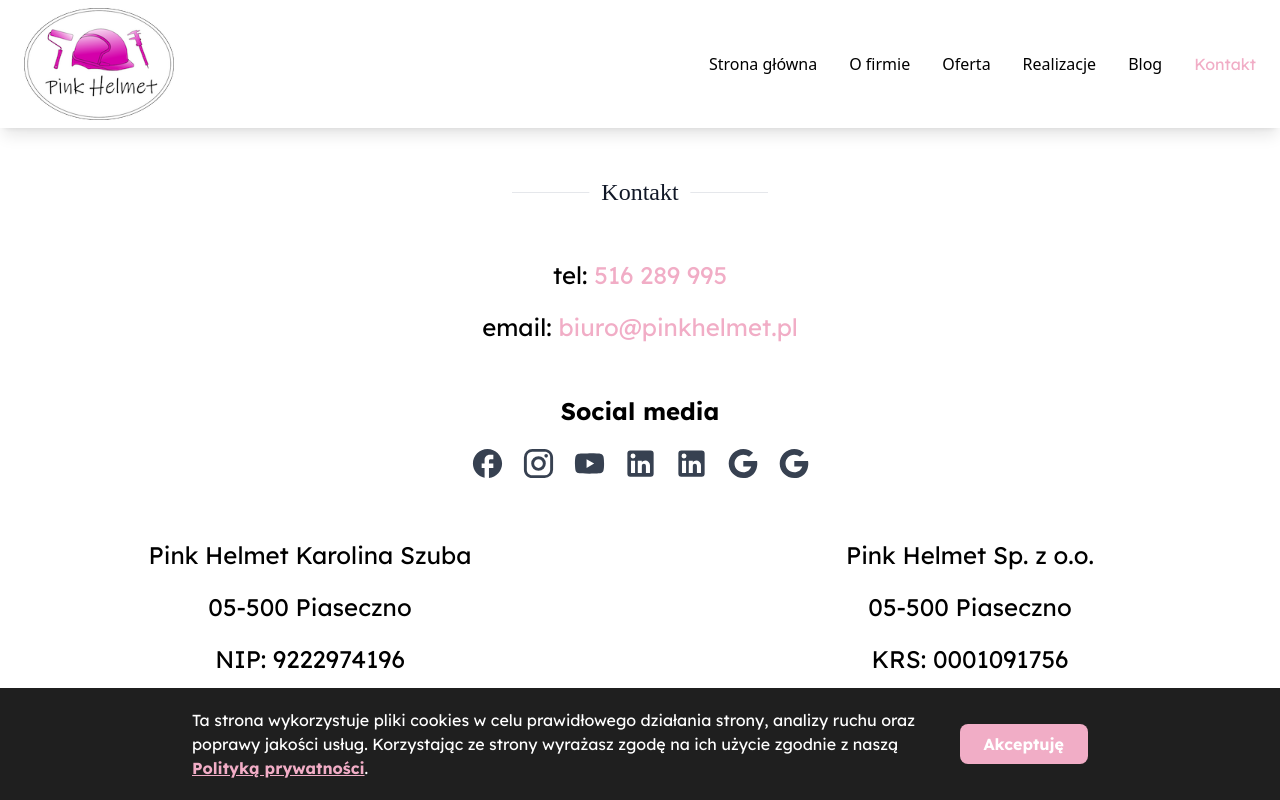
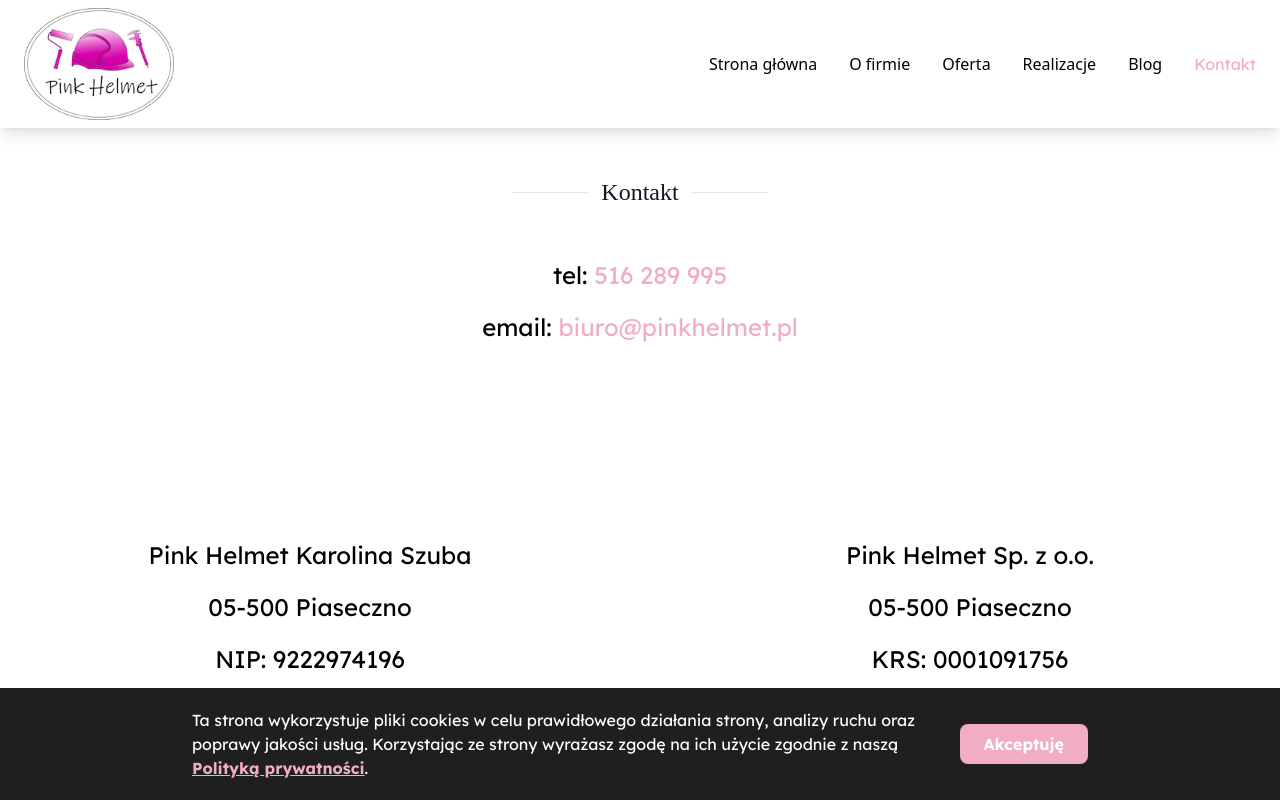
Before and after one commit to PinkHelmet/pink, a Next.js app: page /contact in a window 1280 px wide. Shown: the top 800 px of the page. Built offline with nearby package versions, Linux system fonts and the light colour scheme; a web font is replaced by a local one.

Commit message:
Update SocialMedia.js

```diff
--- a/components/SocialMedia.js
+++ b/components/SocialMedia.js
@@ -8,14 +8,14 @@ const SocialMedia = () => {
 
   return (
     <div className="w-full text-center my-6">
-      <p className="p-2 font-semibold">Social media</p>
-      <div className="flex justify-center flex-wrap gap-4">
+      <p className="p-2 font-semibold text-white">Social media</p>
+      <div className="flex justify-center flex-wrap gap-6">
         {facebook && (
           <a
             href={facebook}
             target="_blank"
             rel="noopener noreferrer"
-            className="text-gray-700 hover:text-[#1877f2] transition duration-150 ease-in-out"
+            className="text-white hover:text-[#1877f2] transition duration-150 ease-in-out"
             aria-label="Zobacz więcej o mojej firmie na Facebooku"
           >
             <FacebookOutlined fontSize="large" />
@@ -26,7 +26,7 @@ const SocialMedia = () => {
             href={instagram}
             target="_blank"
             rel="noopener noreferrer"
-            className="text-gray-700 hover:text-pink-500 transition duration-150 ease-in-out"
+            className="text-white hover:text-pink-500 transition duration-150 ease-in-out"
             aria-label="Zobacz mój profil na Instagramie"
           >
             <Instagram fontSize="large" />
@@ -37,7 +37,7 @@ const SocialMedia = () => {
             href={youtube}
             target="_blank"
             rel="noopener noreferrer"
-            className="text-gray-700 hover:text-red-600 transition duration-150 ease-in-out"
+            className="text-white hover:text-red-600 transition duration-150 ease-in-out"
             aria-label="Odwiedź mojego YouTube i dowiedz się więcej o mnie"
           >
             <YouTube fontSize="large" />
@@ -48,7 +48,7 @@ const SocialMedia = () => {
             href={linkedin}
             target="_blank"
             rel="noopener noreferrer"
-            className="text-gray-700 hover:text-blue-700 transition duration-150 ease-in-out"
+            className="text-white hover:text-blue-500 transition duration-150 ease-in-out"
             aria-label="Sprawdź linkedin firmy Pink Helmet Karolina Szuba"
           >
             <LinkedIn fontSize="large" />
@@ -59,7 +59,7 @@ const SocialMedia = () => {
             href={linkedin_SP}
             target="_blank"
             rel="noopener noreferrer"
-            className="text-gray-700 hover:text-blue-700 transition duration-150 ease-in-out"
+            className="text-white hover:text-blue-500 transition duration-150 ease-in-out"
             aria-label="Sprawdź linkedin firmy Pink Helmet SP z o.o."
           >
             <LinkedIn fontSize="large" />
@@ -70,7 +70,7 @@ const SocialMedia = () => {
             href={maps}
             target="_blank"
             rel="noopener noreferrer"
-            className="text-gray-700 hover:text-red-500 transition duration-150 ease-in-out"
+            className="text-white hover:text-red-500 transition duration-150 ease-in-out"
             aria-label="Sprawdź jak dojechać do firmy Pink Helmet Karolina Szuba"
           >
             <Google fontSize="large" />
@@ -81,7 +81,7 @@ const SocialMedia = () => {
             href={maps_SP}
             target="_blank"
             rel="noopener noreferrer"
-            className="text-gray-700 hover:text-red-500 transition duration-150 ease-in-out"
+            className="text-white hover:text-red-500 transition duration-150 ease-in-out"
             aria-label="Sprawdź jak dojechać do firmy Pink Helmet SP z o.o."
           >
             <Google fontSize="large" />
```
